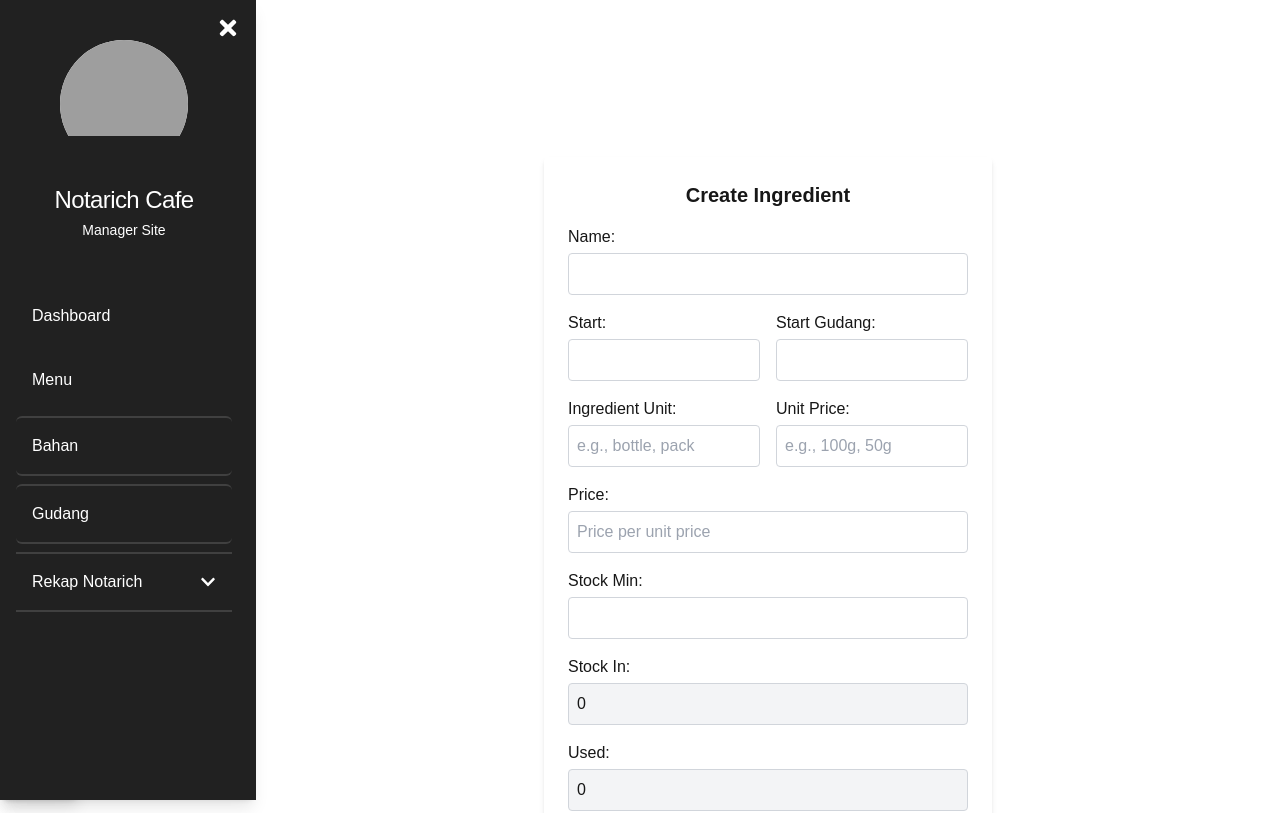
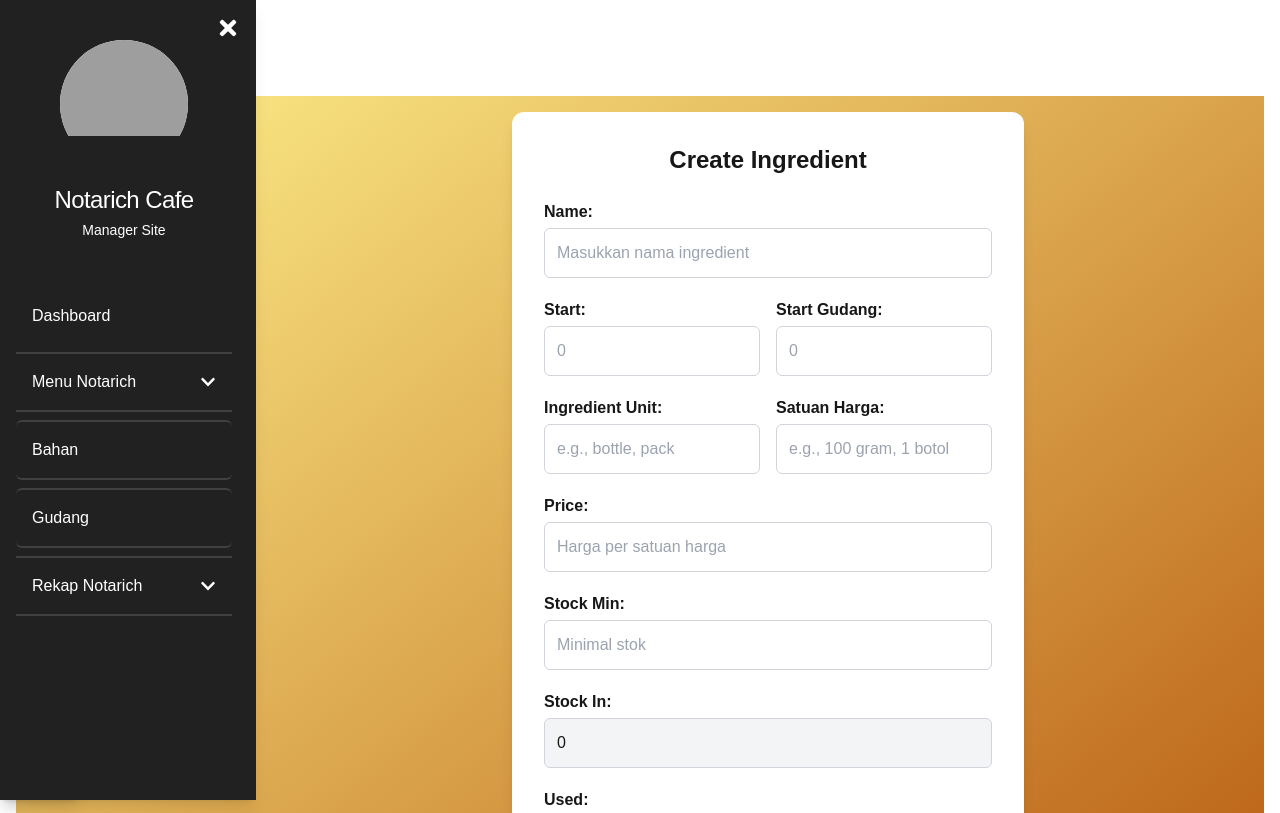
Before and after one commit to obeddx/notarichCafe, a Next.js app: page /manager/addBahan in a window 1280 px wide. Shown: the top 813 px of the page. Built offline with nearby package versions, Linux system fonts and the light colour scheme; grey boxes are pictures that could not be loaded.

Commit message:
edit addBahan form + sidebar

```diff
--- a/app/manager/addBahan/page.tsx
+++ b/app/manager/addBahan/page.tsx
@@ -74,77 +74,159 @@ export default function CreateIngredient() {
   };
 
   return (
-    <div className="p-4 mt-[85px] transition-all" style={{ marginLeft: isSidebarOpen ? "256px" : "80px" }}>
-      {/* Sidebar dengan properti onToggle yang benar */}
+    <div className="min-h-screen bg-gradient-to-br from-yellow-200 to-amber-700">
+      {/* Sidebar */}
       <Sidebar onToggle={toggleSidebar} isOpen={isSidebarOpen} />
 
-      <div className="max-w-md mx-auto p-6 bg-white rounded shadow-md mt-10">
-        <h1 className="text-xl font-bold mb-4 text-center">Create Ingredient</h1>
-        <form onSubmit={handleSubmit}>
+      <div
+        className="p-4 mt-20 transition-all"
+        style={{ marginLeft: isSidebarOpen ? "256px" : "80px" }}
+      >
+        <div className="max-w-lg mx-auto bg-white p-8 rounded-xl shadow-lg">
+          <h1 className="text-2xl font-bold text-center mb-6">Create Ingredient</h1>
+          <form onSubmit={handleSubmit} className="space-y-5">
             {/* Input Name */}
-          <div className="mb-4">
-            <label className="block font-medium mb-1">Name:</label>
-            <input type="text" value={name} onChange={(e) => setName(e.target.value)} className="w-full p-2 border border-gray-300 rounded" required />
+            <div>
+              <label className="block font-semibold mb-1">Name:</label>
+              <input
+                type="text"
+                value={name}
+                onChange={(e) => setName(e.target.value)}
+                className="w-full p-3 border border-gray-300 rounded-md focus:outline-none focus:ring-2 focus:ring-blue-200 transition"
+                placeholder="Masukkan nama ingredient"
+                required
+              />
             </div>
 
             {/* Row untuk Start dan Start Gudang */}
-          <div className="mb-4 flex gap-4">
+            <div className="flex gap-4">
               <div className="w-1/2">
-              <label className="block font-medium mb-1">Start:</label>
-              <input type="number" value={start} onChange={(e) => setStart(e.target.value)} className="w-full p-2 border border-gray-300 rounded" required step="any" />
+                <label className="block font-semibold mb-1">Start:</label>
+                <input
+                  type="number"
+                  value={start}
+                  onChange={(e) => setStart(e.target.value)}
+                  className="w-full p-3 border border-gray-300 rounded-md focus:outline-none focus:ring-2 focus:ring-blue-200 transition"
+                  required
+                  step="any"
+                  placeholder="0"
+                />
               </div>
               <div className="w-1/2">
-              <label className="block font-medium mb-1">Start Gudang:</label>
-              <input type="number" value={warehouseStart} onChange={(e) => setWarehouseStart(e.target.value)} className="w-full p-2 border border-gray-300 rounded" required step="any" />
+                <label className="block font-semibold mb-1">Start Gudang:</label>
+                <input
+                  type="number"
+                  value={warehouseStart}
+                  onChange={(e) => setWarehouseStart(e.target.value)}
+                  className="w-full p-3 border border-gray-300 rounded-md focus:outline-none focus:ring-2 focus:ring-blue-200 transition"
+                  required
+                  step="any"
+                  placeholder="0"
+                />
               </div>
             </div>
 
             {/* Row untuk Ingredient Unit dan Unit Price */}
-          <div className="mb-4 flex gap-4">
+            <div className="flex gap-4">
               <div className="w-1/2">
-              <label className="block font-medium mb-1">Ingredient Unit:</label>
-              <input type="text" value={unit} onChange={(e) => setUnit(e.target.value)} className="w-full p-2 border border-gray-300 rounded" placeholder="e.g., bottle, pack" required />
+                <label className="block font-semibold mb-1">Ingredient Unit:</label>
+                <input
+                  type="text"
+                  value={unit}
+                  onChange={(e) => setUnit(e.target.value)}
+                  className="w-full p-3 border border-gray-300 rounded-md focus:outline-none focus:ring-2 focus:ring-blue-200 transition"
+                  placeholder="e.g., bottle, pack"
+                  required
+                />
               </div>
               <div className="w-1/2">
-              <label className="block font-medium mb-1">Unit Price:</label>
-              <input type="text" value={unitPrice} onChange={(e) => setUnitPrice(e.target.value)} className="w-full p-2 border border-gray-300 rounded" placeholder="e.g., 100g, 50g" required />
+                <label className="block font-semibold mb-1">Satuan Harga:</label>
+                <input
+                  type="text"
+                  value={unitPrice}
+                  onChange={(e) => setUnitPrice(e.target.value)}
+                  className="w-full p-3 border border-gray-300 rounded-md focus:outline-none focus:ring-2 focus:ring-blue-200 transition"
+                  placeholder="e.g., 100 gram, 1 botol"
+                  required
+                />
               </div>
             </div>
 
-          {/* Row untuk Price */}
-          <div className="mb-4">
-            <label className="block font-medium mb-1">Price:</label>
-            <input type="number" value={price} onChange={(e) => setPrice(e.target.value)} className="w-full p-2 border border-gray-300 rounded" required step="any" placeholder="Price per unit price" />
+            {/* Input Price */}
+            <div>
+              <label className="block font-semibold mb-1">Price:</label>
+              <input
+                type="number"
+                value={price}
+                onChange={(e) => setPrice(e.target.value)}
+                className="w-full p-3 border border-gray-300 rounded-md focus:outline-none focus:ring-2 focus:ring-blue-200 transition"
+                required
+                step="any"
+                placeholder="Harga per satuan harga"
+              />
             </div>
 
             {/* Input Stock Min */}
-          <div className="mb-4">
-            <label className="block font-medium mb-1">Stock Min:</label>
-            <input type="number" value={stockMin} onChange={(e) => setStockMin(e.target.value)} className="w-full p-2 border border-gray-300 rounded" required step="any" />
+            <div>
+              <label className="block font-semibold mb-1">Stock Min:</label>
+              <input
+                type="number"
+                value={stockMin}
+                onChange={(e) => setStockMin(e.target.value)}
+                className="w-full p-3 border border-gray-300 rounded-md focus:outline-none focus:ring-2 focus:ring-blue-200 transition"
+                required
+                step="any"
+                placeholder="Minimal stok"
+              />
             </div>
 
             {/* Input Stock In (readonly) */}
-          <div className="mb-4">
-            <label className="block font-medium mb-1">Stock In:</label>
-            <input type="number" value={stockIn} readOnly className="w-full p-2 border border-gray-300 rounded bg-gray-100" required step="any" />
+            <div>
+              <label className="block font-semibold mb-1">Stock In:</label>
+              <input
+                type="number"
+                value={stockIn}
+                readOnly
+                className="w-full p-3 border border-gray-300 rounded-md bg-gray-100 cursor-not-allowed"
+                required
+                step="any"
+              />
             </div>
 
             {/* Input Used (readonly) */}
-          <div className="mb-4">
-            <label className="block font-medium mb-1">Used:</label>
-            <input type="number" value={used} readOnly className="w-full p-2 border border-gray-300 rounded bg-gray-100" required step="any" />
+            <div>
+              <label className="block font-semibold mb-1">Used:</label>
+              <input
+                type="number"
+                value={used}
+                readOnly
+                className="w-full p-3 border border-gray-300 rounded-md bg-gray-100 cursor-not-allowed"
+                required
+                step="any"
+              />
             </div>
 
             {/* Input Wasted (readonly) */}
-          <div className="mb-4">
-            <label className="block font-medium mb-1">Wasted:</label>
-            <input type="number" value={wasted} readOnly className="w-full p-2 border border-gray-300 rounded bg-gray-100" required step="any" />
+            <div>
+              <label className="block font-semibold mb-1">Wasted:</label>
+              <input
+                type="number"
+                value={wasted}
+                readOnly
+                className="w-full p-3 border border-gray-300 rounded-md bg-gray-100 cursor-not-allowed"
+                required
+                step="any"
+              />
             </div>
 
-          <button type="submit" className="w-full bg-blue-500 hover:bg-blue-600 text-white font-bold py-2 rounded">
+            <button
+              type="submit"
+              className="w-full bg-blue-500 hover:bg-blue-600 text-white font-bold py-3 rounded-md transition-colors"
+            >
               Create Ingredient
             </button>
           </form>
+        </div>
       </div>
       <Toaster position="top-right" />
     </div>
--- a/app/manager/getGudang/page.tsx
+++ b/app/manager/getGudang/page.tsx
@@ -1,7 +1,7 @@
 "use client";
 import { useState, useEffect, FormEvent, useRef } from "react";
 import Sidebar from "@/components/sidebar";
-import Link from "next/link";
+// import Link from "next/link";
 import toast, { Toaster } from "react-hot-toast";
 import { AlertTriangle } from "lucide-react";
 import { useRouter } from "next/navigation";
@@ -163,11 +163,11 @@ export default function GudangTable() {
       <h1 className="text-2xl font-bold mb-4">Daftar Gudang</h1>
       <Sidebar onToggle={toggleSidebar} isOpen={isSidebarOpen} />
       {/* Ganti link jika Anda punya halaman khusus untuk tambah data gudang */}
-      <Link href="/manager/addGudang">
+      {/* <Link href="/manager/addGudang">
         <p className="text-blue-500 hover:underline pb-4">
           + Tambah Data Gudang
         </p>
-      </Link>
+      </Link> */}
 
       <div className="p-4">
         {lowStockItems.length > 0 ? (
--- a/components/sidebar.tsx
+++ b/components/sidebar.tsx
@@ -44,7 +44,16 @@ const Sidebar: React.FC<SidebarProps> = ({ onToggle, isOpen }) => {
           <SidebarItem href="/manager" label="Dashboard" isOpen={isOpen} />
         </li>
         <li>
-          <SidebarItem href="/manager/getMenu" label="Menu" isOpen={isOpen} />
+          <SidebarDropdown
+            label="Menu Notarich"
+            isOpen={isOpen}
+            items={[
+              { href: "/manager/getMenu", label: "Daftar Menu" },
+              { href: "/manager/getBundle", label: "Daftar Bundle" },
+
+            ]}
+           border
+          />
         </li>
         <li>
           <SidebarItem href="/manager/getBahan" label="Bahan" isOpen={isOpen} border />
@@ -61,9 +70,11 @@ const Sidebar: React.FC<SidebarProps> = ({ onToggle, isOpen }) => {
               { href: "/manager/rekapStokGudang", label: "Rekap Stok Gudang" },
               { href: "/manager/rekapPenjualan", label: "Rekap Penjualan" },
             ]}
-            border
+           border
           />
         </li>
+
+
       </ul>
     </div>
   );
```
Lines whose indentation alone changed are shown as unchanged.
